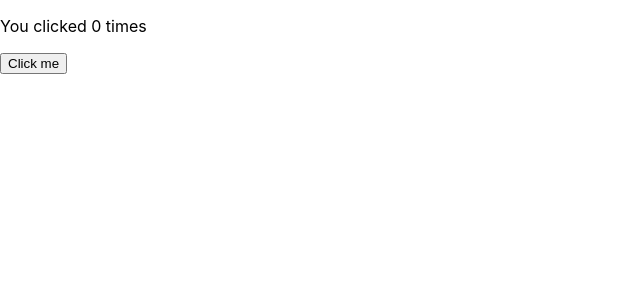
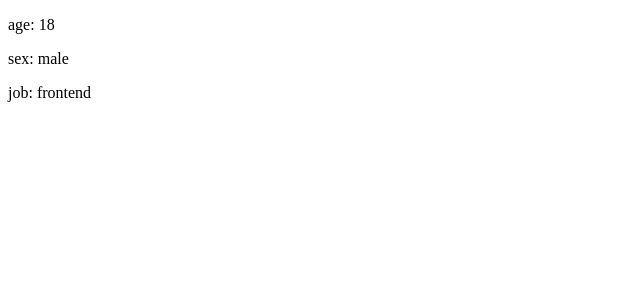
Before and after one commit to TTONGWANG/react_hooks, a React (Create React App) app: page / in a window 1280 px wide. Shown: the top 300 px of the page, without its empty margins (0-640 px from the left). Built offline with nearby package versions, Linux system fonts and the light colour scheme.

Commit message:
103 example2 multiple state declaration

```diff
--- /dev/null
+++ b/src/example2.js
@@ -0,0 +1,17 @@
+import React, {useState} from 'react';
+function Example2 (){
+    const [ age, setAge ] = useState(18);
+    const [ sex, setSex ] = useState('male');
+    const [ work, setWork ] = useState('frontend')
+    return (
+        <div>
+            <p>age: {age}</p>
+            <p>sex: {sex}</p>
+            <p>job: {work}</p>
+        </div>
+    )
+}
+
+
+
+export default Example2;
--- a/src/index.css
+++ /dev/null
@@ -1,13 +0,0 @@
-body {
-  margin: 0;
-  font-family: -apple-system, BlinkMacSystemFont, 'Segoe UI', 'Roboto', 'Oxygen',
-    'Ubuntu', 'Cantarell', 'Fira Sans', 'Droid Sans', 'Helvetica Neue',
-    sans-serif;
-  -webkit-font-smoothing: antialiased;
-  -moz-osx-font-smoothing: grayscale;
-}
-
-code {
-  font-family: source-code-pro, Menlo, Monaco, Consolas, 'Courier New',
-    monospace;
-}
--- a/src/index.js
+++ b/src/index.js
@@ -1,12 +1,13 @@
 import React from 'react';
 import ReactDOM from 'react-dom';
-import './index.css';
 import App from './App';
+import Example2 from './example2'
 
 
 ReactDOM.render(
   <React.StrictMode>
-    <App />
+    {/* <App /> */}
+    <Example2 />
   </React.StrictMode>,
   document.getElementById('root')
 );
```
